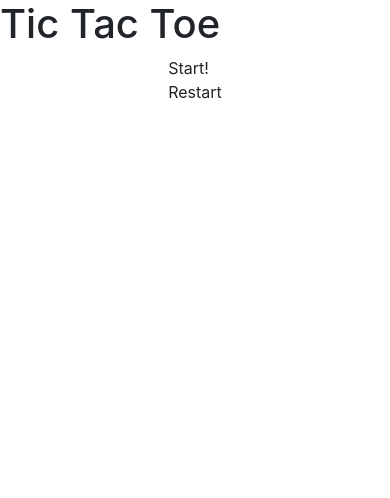
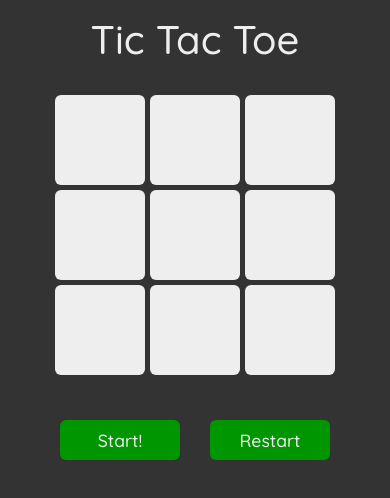
Before and after one commit to nsars19/JS-Tic-Tac-Toe, a plain HTML site: page index.html in a window 390 px wide. Drawn offline with nearby package versions, Linux system fonts and the light colour scheme.

Commit message:
add compiled css

```diff
--- a/stylesheets/css/main.css
+++ b/stylesheets/css/main.css
@@ -1,3 +1,118 @@
+header h1 {
+  margin-top: 10px;
+  margin-bottom: 20px;
+  font-size: 4em;
+}
+@media (max-width: 768px) {
+  header h1 {
+    font-size: 3.25em;
+  }
+}
+@media (max-width: 540px) {
+  header h1 {
+    margin-top: 15px;
+    font-size: 2.5em;
+  }
+}
 
+.board-wrapper {
+  display: flex;
+  justify-content: center;
+}
+
+.board {
+  margin-top: 30px;
+  grid-template: repeat(3, minmax(150px, 1fr))/repeat(3, minmax(150px, 1fr));
+  gap: 5px;
+}
+.board-tile {
+  width: 100%;
+  height: 100%;
+  border-radius: 6px;
+  background-color: #eee;
+  color: #00e600;
+  font-size: 5em;
+  font-weight: bold;
+  display: grid;
+  place-items: center;
+}
+@media (max-width: 768px) {
+  .board {
+    margin-top: 10px;
+    grid-template: repeat(3, minmax(120px, 1fr))/repeat(3, minmax(120px, 1fr));
+  }
+  .board-tile {
+    font-size: 4em;
+  }
+}
+@media (max-width: 540px) {
+  .board {
+    margin-top: 12px;
+    grid-template: repeat(3, minmax(90px, 1fr))/repeat(3, minmax(90px, 1fr));
+  }
+  .board-tile {
+    font-size: 3em;
+  }
+}
+
+.game-buttons {
+  grid-auto-flow: column;
+}
+
+.game-buttons {
+  font-size: 1.6em;
+  font-weight: 500;
+  color: #eee;
+}
+.game-buttons > * {
+  background-color: #009600;
+  min-width: 120px;
+  padding: 7px 22px;
+  margin: 15px;
+  margin-top: 45px;
+  text-align: center;
+  border-radius: 6px;
+  -moz-user-select: none;
+  -webkit-user-select: none;
+}
+.game-buttons > *:hover {
+  opacity: 90%;
+}
+.game-buttons > *:active {
+  opacity: 100%;
+  background-color: #008200;
+}
+@media (max-width: 768px) {
+  .game-buttons {
+    font-size: 1.3em;
+  }
+}
+@media (max-width: 540px) {
+  .game-buttons {
+    font-size: 1.1em;
+  }
+  .game-buttons > * {
+    padding-left: 5px;
+    padding-right: 5px;
+  }
+}
+
+*,
+::before,
+::after {
+  box-sizing: border-box;
+  margin: 0;
+  padding: 0;
+  font-family: "Quicksand", Arial, sans-serif;
+  color: #eee;
+}
+
+body {
+  background-color: #333;
+}
+
+.ta-c {
+  text-align: center;
+}
 
 /*# sourceMappingURL=main.css.map */
```
Also changed, not shown: 1 other file.
